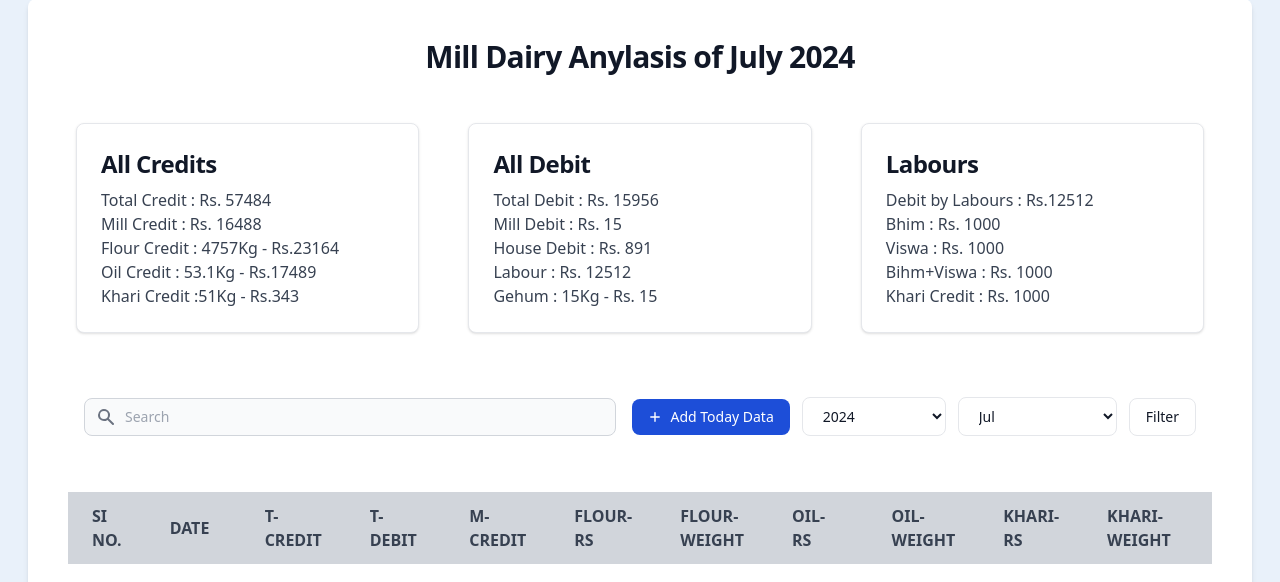
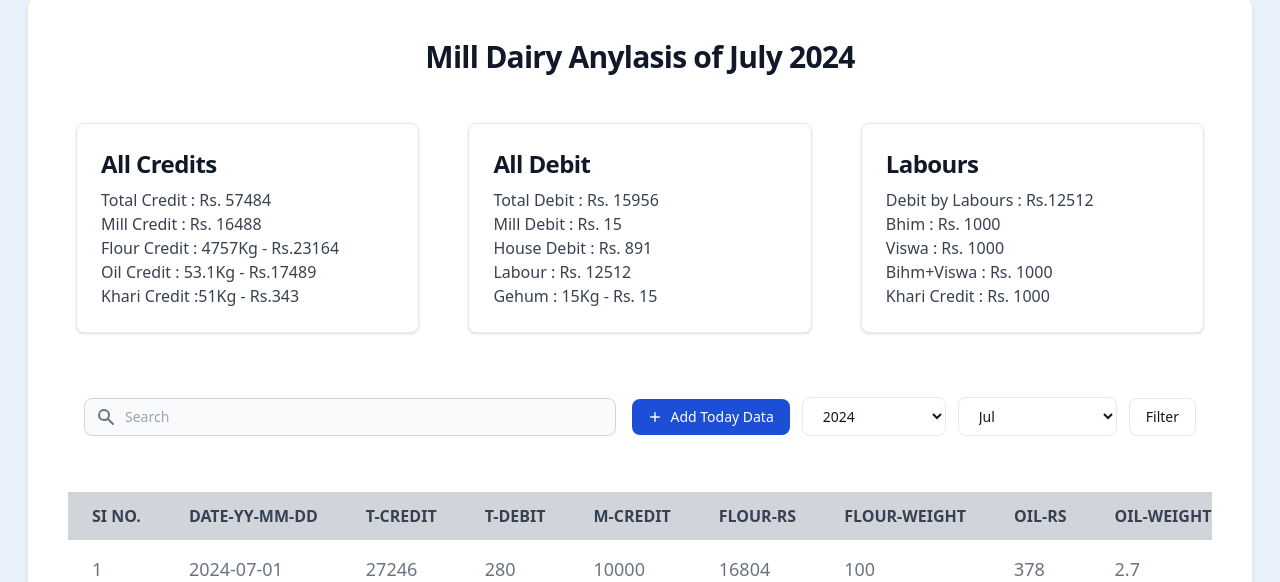
Before and after one commit to ratan140303/Ratanweb, a Flask app: page /dashboard in a window 1280 px wide. Shown: the part 89-671 px from the top of the page. Run offline with Flask 3, Linux system fonts and the light colour scheme; a user stored in the database is signed in; data comes from the database, SQL or seed files in the repository; some libraries are stand-ins or nearby versions.

Commit message:
some changes

```diff
--- a/templates/dashboard.html
+++ b/templates/dashboard.html
@@ -123,10 +123,10 @@
                 <!-- Table Here -->
                 <div class="overflow-x-auto m-2 md:m-10 h-[450px]">
                     <table class="w-full text-left text-gray-500 dark:text-gray-400">
-                        <thead class="text-gray-700 uppercase bg-gray-300 dark:bg-gray-700 dark:text-gray-400 sticky top-0 z-50">
+                        <thead class="whitespace-nowrap text-gray-700 uppercase bg-gray-300 dark:bg-gray-700 dark:text-gray-400 sticky top-0 z-50">
                             <tr>
                                 <th scope="col" class="px-6 py-3"> SI No.</th>
-                                <th scope="col" class="px-6 py-3"> Date </th>
+                                <th scope="col" class="px-6 py-3"> Date-YY-MM-DD </th>
                                 <th scope="col" class="px-6 py-3">T-Credit </th>
                                 <th scope="col" class="px-6 py-3">T-Debit </th>
                                 <th scope="col" class="px-6 py-3">M-Credit</th>
--- a/templates/home.html
+++ b/templates/home.html
@@ -5,7 +5,7 @@
 <section class="bg-center bg-no-repeat bg-[url('https://flowbite.s3.amazonaws.com/docs/jumbotron/conference.jpg')] bg-gray-700 bg-blend-multiply">
     <div class="px-4 mx-auto max-w-screen-xl text-center py-24 lg:py-56">
         <h1 class="mb-4 text-4xl font-extrabold tracking-tight leading-none text-white md:text-5xl lg:text-6xl">We invest in the world’s potential</h1>
-        <p class="mb-8 text-lg font-normal text-gray-300 lg:text-xl sm:px-16 lg:px-48">Here at Flowbite we focus on markets where technology, innovation, and capital can unlock long-term value and drive economic growth.</p>
+        <p class="mb-8 text-lg font-normal text-gray-300 lg:text-xl sm:px-16 lg:px-48">Here at Mill Dairy we focus on markets where technology, innovation, and capital can unlock long-term value and drive economic growth.</p>
         <div class="flex flex-col space-y-4 sm:flex-row sm:justify-center sm:space-y-0">
             <a href="/dashboard" class="inline-flex justify-center items-center py-3 px-5 text-base font-medium text-center text-white rounded-lg bg-blue-700 hover:bg-blue-800 focus:ring-4 focus:ring-blue-300 dark:focus:ring-blue-900">
                 Get started
--- a/templates/layout.html
+++ b/templates/layout.html
@@ -92,7 +92,7 @@
                     <a href="/contactus" class="hover:underline">Contact</a>
                 </li>
             </ul>
-            <span class="text-sm text-gray-500 sm:text-center dark:text-gray-400">Copyright © 2024 <a href="/"
+            <span class="text-sm text-gray-500 sm:text-center dark:text-gray-400">Copyright © 2024 <a href="https://ratan1403.pythonanywhere.com/"
                     class="hover:underline">SmartAttendance Pvt. Ltd.</a> | Theme Desined By Ratan Kumar
             </span>
         </div>
```
